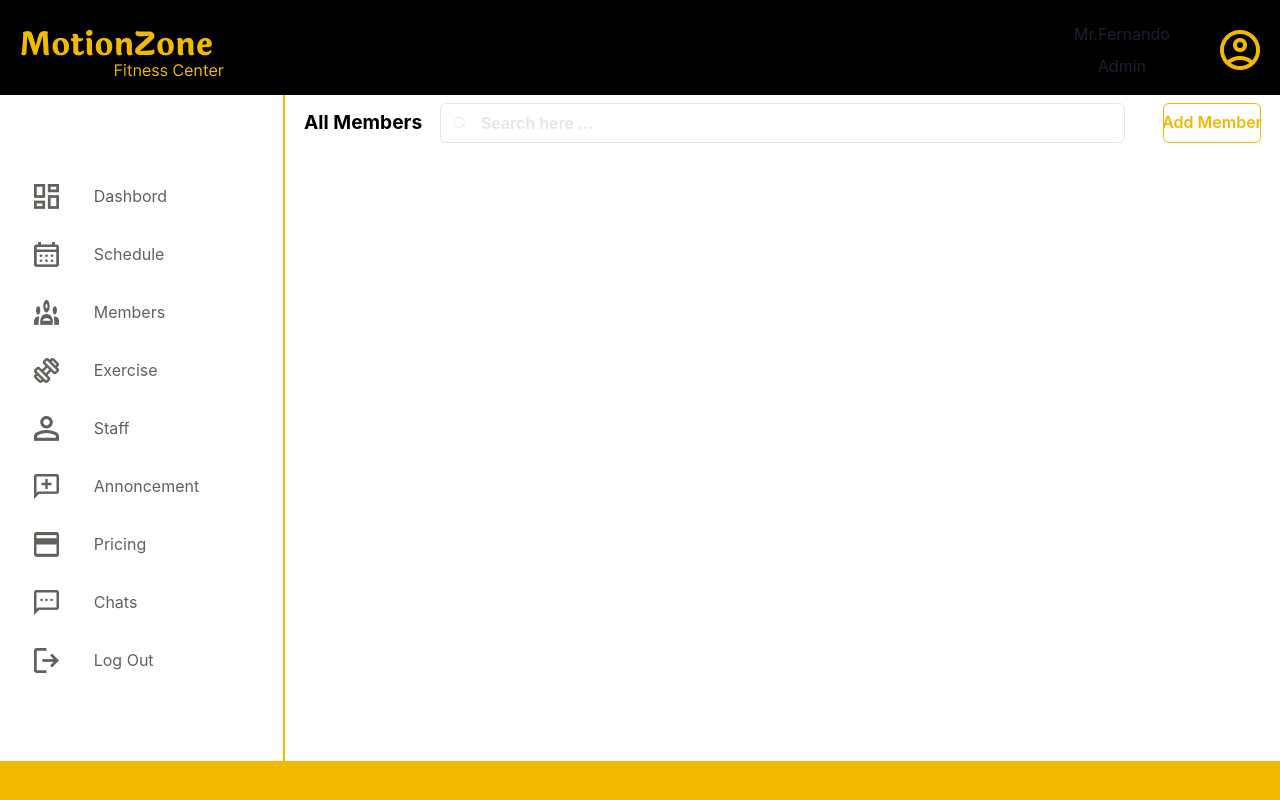
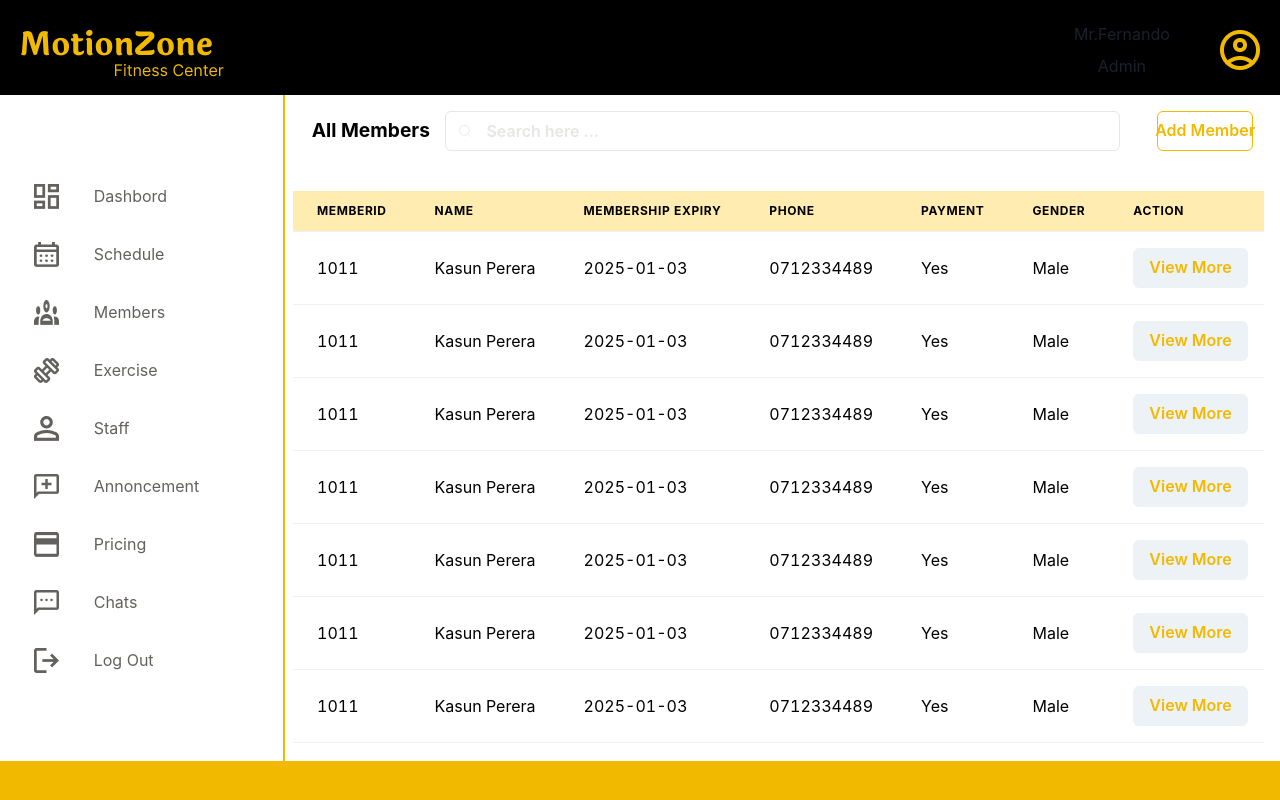
Before and after one commit to GymManagmentSystem/gym_admin_web_app, a React (Vite) app: page /members in a window 1280 px wide. Built offline with nearby package versions, Linux system fonts and the light colour scheme.

Commit message:
adding Members Page

```diff
--- a/package.json
+++ b/package.json
@@ -11,6 +11,7 @@
   },
   "dependencies": {
     "@chakra-ui/react": "^2.9.1",
+    "@chakra-ui/table": "^2.1.0",
     "@emotion/react": "^11.13.3",
     "@emotion/styled": "^11.13.0",
     "framer-motion": "^11.9.0",
--- /dev/null
+++ b/src/components/TableComponent.tsx
@@ -0,0 +1,153 @@
+import {
+  Button,
+  Card,
+  Table,
+  TableContainer,
+  Tbody,
+  Td,
+  Th,
+  Thead,
+  Tr,
+} from "@chakra-ui/react";
+
+interface TableComponent {
+  thArray: string[];
+  onPressViewButton:()=>void;
+}
+
+const TableComponent = ({ thArray,onPressViewButton }: TableComponent) => {
+  const tableResponsiveSize = { md: "sm", lg: "sm", xl: "md" };
+  const butonResponsiveSize = { md: "xs", lg: "md", xl: "md" };
+  const data = [
+    {
+      id: 1011,
+      name: "Kasun Perera",
+      expDate: "2025-01-03",
+      phone: "0712334489",
+      payment: "Yes",
+      Gender: "Male",
+    },
+    {
+      id: 1011,
+      name: "Kasun Perera",
+      expDate: "2025-01-03",
+      phone: "0712334489",
+      payment: "Yes",
+      Gender: "Male",
+    },
+    {
+      id: 1011,
+      name: "Kasun Perera",
+      expDate: "2025-01-03",
+      phone: "0712334489",
+      payment: "Yes",
+      Gender: "Male",
+    },
+    {
+      id: 1011,
+      name: "Kasun Perera",
+      expDate: "2025-01-03",
+      phone: "0712334489",
+      payment: "Yes",
+      Gender: "Male",
+    },
+    {
+      id: 1011,
+      name: "Kasun Perera",
+      expDate: "2025-01-03",
+      phone: "0712334489",
+      payment: "Yes",
+      Gender: "Male",
+    },
+    {
+      id: 1011,
+      name: "Kasun Perera",
+      expDate: "2025-01-03",
+      phone: "0712334489",
+      payment: "Yes",
+      Gender: "Male",
+    },
+    {
+      id: 1011,
+      name: "Kasun Perera",
+      expDate: "2025-01-03",
+      phone: "0712334489",
+      payment: "Yes",
+      Gender: "Male",
+    },
+    {
+      id: 1011,
+      name: "Kasun Perera",
+      expDate: "2025-01-03",
+      phone: "0712334489",
+      payment: "Yes",
+      Gender: "Male",
+    },
+    {
+      id: 1011,
+      name: "Kasun Perera",
+      expDate: "2025-01-03",
+      phone: "0712334489",
+      payment: "Yes",
+      Gender: "Male",
+    },
+    {
+      id: 1011,
+      name: "Kasun Perera",
+      expDate: "2025-01-03",
+      phone: "0712334489",
+      payment: "Yes",
+      Gender: "Male",
+    },
+    {
+      id: 1011,
+      name: "Kasun Perera",
+      expDate: "2025-01-03",
+      phone: "0712334489",
+      payment: "Yes",
+      Gender: "Male",
+    },
+  ];
+  return (
+    <TableContainer mt={10} mr={2}>
+      <Table size={tableResponsiveSize}>
+        <Thead
+          backgroundColor="#FFECB0"
+          style={{ position: "sticky", top: "0", zIndex: 1000 }}
+        >
+          <Tr borderBottomColor="#F1B900">
+            {thArray.map((thName, index) => (
+              <Th key={index} color="#000">
+                {thName}
+              </Th>
+            ))}
+          </Tr>
+        </Thead>
+        <Tbody color="#000" borderBottomColor="#F1B900">
+          {data.map((person) => (
+            <Tr key={person.id}>
+              <Td>{person.id}</Td>
+              <Td>{person.name}</Td>
+              <Td>{person.expDate}</Td>
+              <Td>{person.phone}</Td>
+              <Td>{person.payment}</Td>
+              <Td>{person.Gender}</Td>
+              <Td>
+                <Button
+                  variant="solid"
+                  textColor="#F1B900"
+                  size={butonResponsiveSize}
+                  onClick={onPressViewButton}
+                >
+                  View More
+                </Button>
+              </Td>
+            </Tr>
+          ))}
+        </Tbody>
+      </Table>
+    </TableContainer>
+  );
+};
+
+export default TableComponent;
--- a/src/pages/Layout.tsx
+++ b/src/pages/Layout.tsx
@@ -35,12 +35,13 @@ const Layout = () => {
         >
           <SideBar />
         </GridItem>
-        <GridItem area="main" style={{ backgroundColor: "#fff" }} overflow={{md:"auto",lg:"hidden",xl:"hidden"}} height="100%">
+        <GridItem area="main" style={{ backgroundColor: "#fff" }} overflow={{md:"auto",lg:"hidden",xl:"hidden"}} height="100%" padding={2}>
            <Outlet/>
         </GridItem>
         <GridItem area="footer" style={{ backgroundColor: "#F1B900" }}>
         </GridItem>
       </Grid>
+
     </>
   )
 }
--- a/src/pages/MembersPage.tsx
+++ b/src/pages/MembersPage.tsx
@@ -1,14 +1,23 @@
-import SearchHeadingBar from "../components/SearchHeadingBar"
+import { Box } from "@chakra-ui/react";
+import SearchHeadingBar from "../components/SearchHeadingBar";
+import TableComponent from "../components/TableComponent";
 
 const MembersPage = () => {
-    const buttonPress=()=>{
-        console.log('button pressed!')
-    }
+  const buttonPress = () => {
+    console.log("button pressed!");
+  };
+
+  const viewButtonPressed=()=>{
+    console.log("view button pressed!")
+  }
   return (
     <>
-    <SearchHeadingBar buttonPressed={buttonPress}/>
+      <Box overflow="auto" width="100%" height="100%">
+        <SearchHeadingBar buttonPressed={buttonPress} />
+        <TableComponent thArray={['MemberId','Name','Membership Expiry','Phone','Payment','Gender','Action']} onPressViewButton={viewButtonPressed}/>
+      </Box>
     </>
-  )
-}
+  );
+};
 
-export default MembersPage
+export default MembersPage;
```
Also changed, not shown: 1 other file (tests, documents, lock files or other folders).
